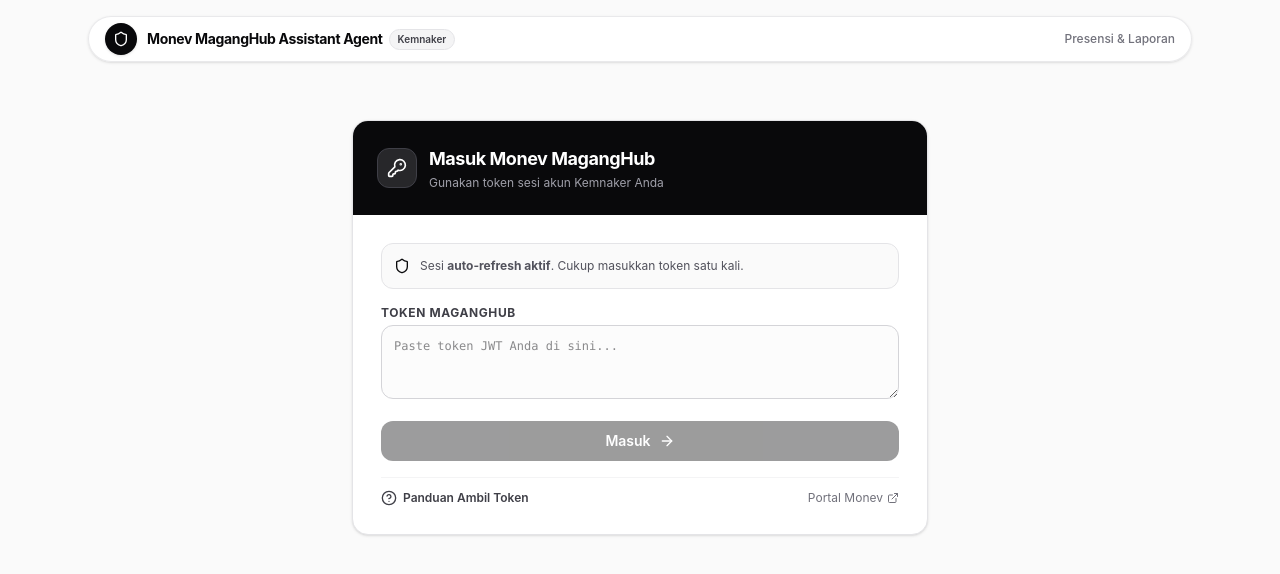
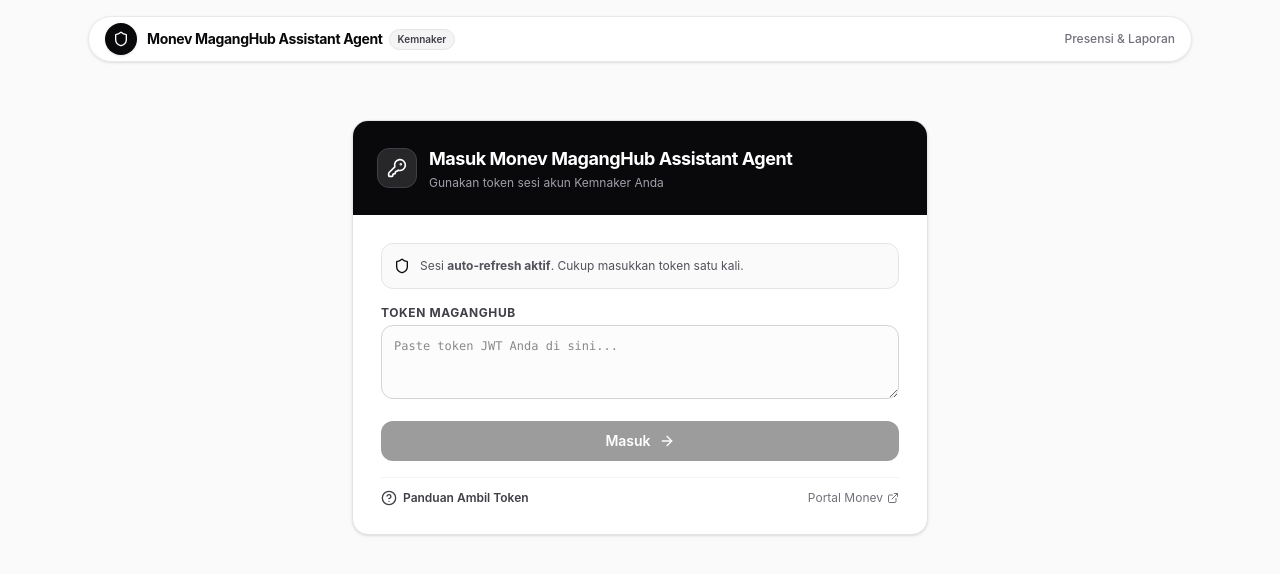
Before and after one commit to ardhikaxx/monev-maganghub-api, a Next.js app: page / in a window 1280 px wide. Shown: the top 574 px of the page. Built offline with nearby package versions, Linux system fonts and the light colour scheme.

Commit message:
refactor: pembaruan judul login card menjadi Monev MagangHub Assistant Agent

```diff
--- a/components/LoginCard.tsx
+++ b/components/LoginCard.tsx
@@ -47,7 +47,7 @@ export default function LoginCard({ onLoginWithToken, isLoading }: LoginCardProp
               <KeyRound className="h-4 w-4 sm:h-5 sm:w-5" />
             </div>
             <div>
-              <h1 className="text-sm sm:text-lg font-bold tracking-tight">Masuk Monev MagangHub</h1>
+              <h1 className="text-sm sm:text-lg font-bold tracking-tight">Masuk Monev MagangHub Assistant Agent</h1>
               <p className="text-[11px] sm:text-xs text-zinc-400 mt-0.5">
                 Gunakan token sesi akun Kemnaker Anda
               </p>
```
